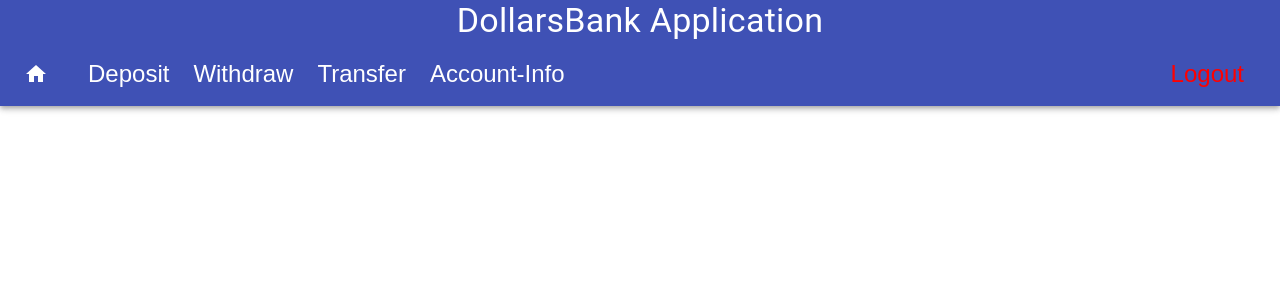
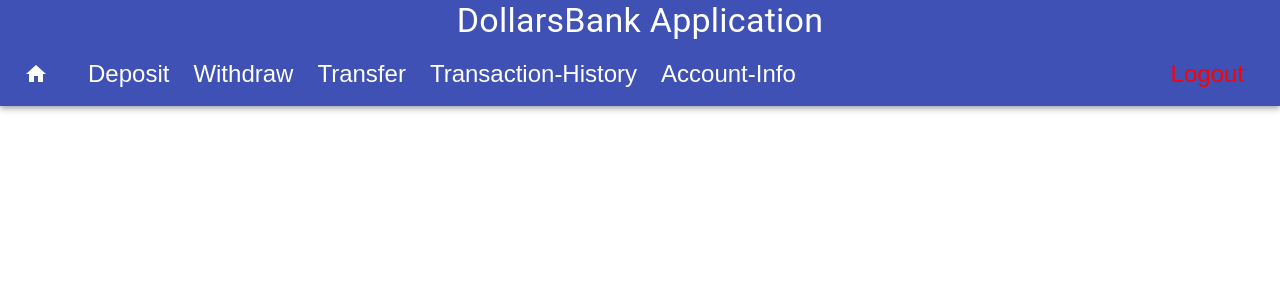
Before and after one commit to NicholasCrossman/dollars-bank-fullstack-react-frontend, a React (Create React App) app in the folder dollars-bank-react-frontend/: page / in a window 1280 px wide. Shown: the top 300 px of the page. Built offline with nearby package versions, Linux system fonts and the light colour scheme.

Commit message:
Logged in home page set up

```diff
--- a/dollars-bank-react-frontend/src/components/AppBarLoggedIn.js
+++ b/dollars-bank-react-frontend/src/components/AppBarLoggedIn.js
@@ -51,6 +51,8 @@ export default function AppBarLoggedIn() {
 
           <IconButton color="inherit">Transfer</IconButton>
 
+          <IconButton color="inherit">Transaction-History</IconButton>
+
           <IconButton color="inherit">Account-Info</IconButton>
 
           <IconButton className={classes.logout} color="inherit" align="right">
```
